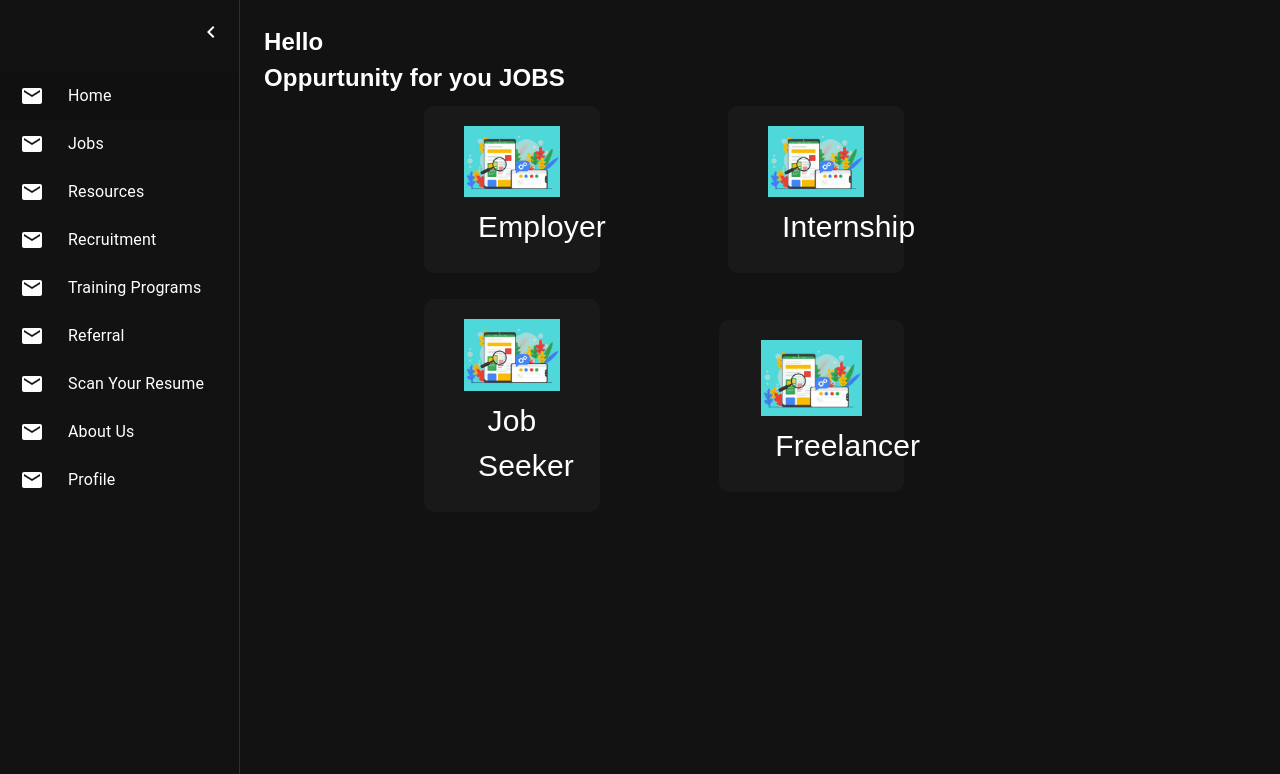
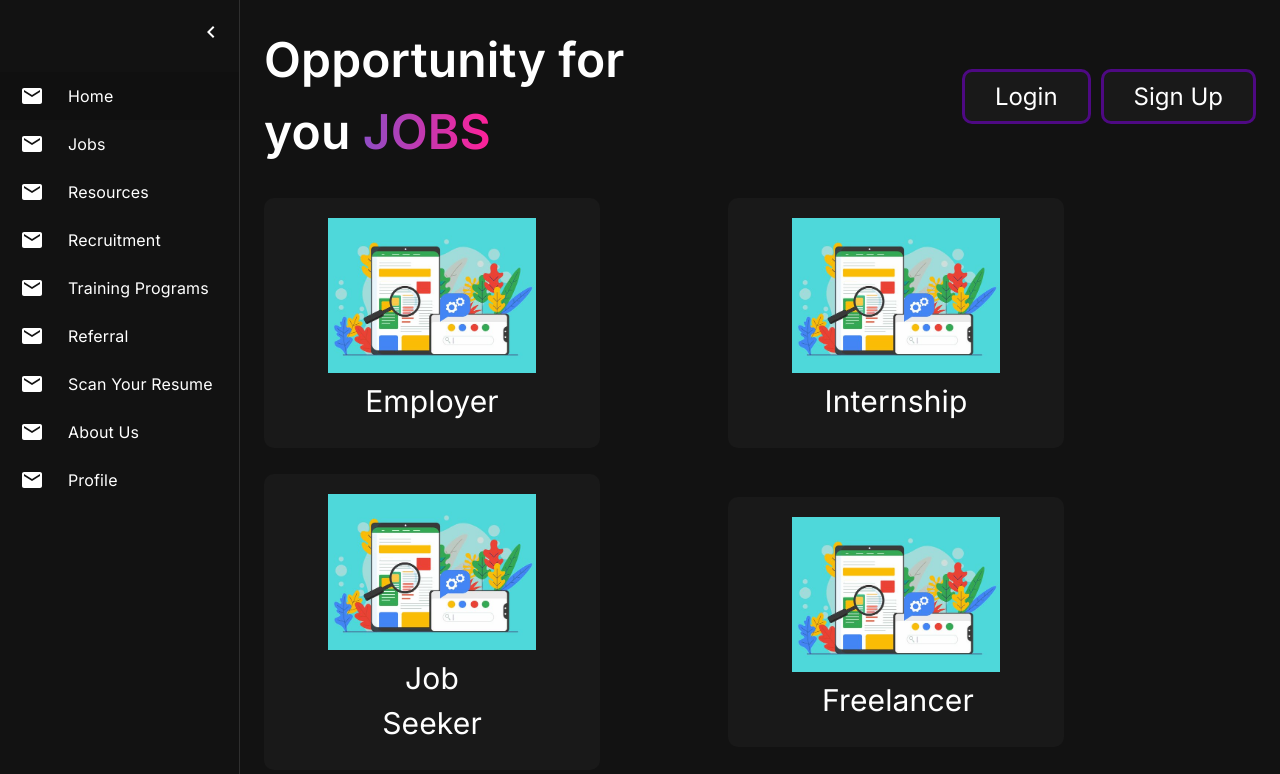
Before and after one commit to AceHunterr/mini-linkedin-ReactProject, a React (Create React App) app: page / in a window 1280 px wide. Shown: the top 774 px of the page. Built offline with nearby package versions, Linux system fonts and the light colour scheme.

Commit message:
Added login and signup buttons and adjusting flexing

```diff
--- a/public/index.css
+++ b/public/index.css
@@ -18,6 +18,7 @@ body {
   --color-black: #000;
   --color-white: #fff;
   --color-secondary-black: #191919;
+  --color-secondary-black-darker: #121212;
   --color-red : #E8505B;
   --color-blue : #4E95FE;
   --color-yellow : #FFD966;
@@ -33,13 +34,73 @@ body {
   margin: 0;
   padding: 0;
   box-sizing: border-box;
-  font-family: sans-serif;
+  font-family: 'Inter', sans-serif !important;
 }
 
 body{
   background-color: var(--color-black);
   color: var(--color-white);
 }
+
+.main-intro-text{
+  font-size: 3rem ;
+  width: 40%;
+  /* margin: auto; */
+}
+
+.gradient-text {
+  background-image: linear-gradient(to right, #8F4DC5, #FE2198);
+  -webkit-background-clip: text;
+  -webkit-text-fill-color: transparent;
+}
+
+.login-btn {
+  -webkit-border-radius: 17;
+  -moz-border-radius: 17;
+  border-radius: 10px;
+  font-family: Arial;
+  color: #ffffff;
+  font-size: 24px;
+  background: var(--color-secondary-black);
+  padding: 10px 30px 10px 30px;
+  border: solid #4e0983 3px;
+  transition: background-color 0.3s ease;
+  background-origin: border-box;
+  text-decoration: none;
+}
+
+.login-btn:hover {
+  background: #8e0279;
+  background-image: -webkit-linear-gradient(top, #8e0279, #380066);
+  background-image: -moz-linear-gradient(top, #8e0279, #380066);
+  background-image: -ms-linear-gradient(top, #8e0279, #380066);
+  background-image: -o-linear-gradient(top, #8e0279, #380066);
+  background-image: linear-gradient(to bottom, #8e0279, #380066);
+  text-decoration: none;
+  cursor: pointer;
+}
+
+/* Adjustment for top container and buttons */
+.header-container {
+  display: flex;
+  justify-content: space-between;
+  align-items: center;
+}
+
+.buttons-container {
+  display: flex;
+}
+
+.login-btn {
+  margin-left: 10px;
+}
+
+.home-cards-container {
+  margin-top: 20px;
+}
+
+
+
 
 .home_cards_container{
   max-width: 1300;
@@ -96,6 +157,11 @@ h1{
   cursor: pointer;
 }
 
+
+
+
+
+/* Media Queries */
 @media(max-width:1000px){
   section{
     padding: 20px 0px;
@@ -112,6 +178,39 @@ h1{
   }
 }
 
+
+
+@media (max-width: 750px) {
+  .header-container {
+    align-items: start;
+    flex-direction: column;
+  }
+  .buttons-container{
+    padding-top: 1rem;
+  }
+}
+/* .cards {
+  display: flex;
+  flex-wrap: wrap;
+}
+
+.card {
+  flex: 0 0 25%;
+  padding: 10px;
+  box-sizing: border-box;
+}
+
+@media (max-width: 750px) {
+  .card {
+    flex: 0 0 50%;
+  }
+} */
+
+
+
+
+
+
 @media(max-width:600px){
 
   .card{
--- a/src/pages/home.jsx
+++ b/src/pages/home.jsx
@@ -24,37 +24,34 @@ const HomePage = () => {
 
 ])
 
+  return (
+    <Box sx={{ display: "flex" }}>
+      <Sidenav />
+      <Box component="main" sx={{ flexGrow: 1, p: 3 }}>
+        <div className="header-container">
+          <h2 className='main-intro-text'>Opportunity for you <span className='gradient-text'>JOBS</span></h2>
+          <div className="buttons-container">
+            <button className="login-btn">Login</button>
+            <button className="login-btn">Sign Up</button>
+          </div>
+        </div>
 
-  return (
-    <Box sx={{display:"flex"}}>
-    <Sidenav />
-    <Box component="main" sx={{ flexGrow: 1, p: 3}}>
-      {/* Add your home page content here */}
-
-      <h2>Hello</h2>
-      <div>
-        <h2>Oppurtunity for you JOBS</h2>
         <section>
-          <div className="home_cards_container">
+          <div className="home-cards-container">
             <div className="cards">
-            {
-                cards.map((card,i)=>(
-                    <div key ={i} className="card">
-                    <img src={card.img_src} alt='Img' />
-                    <h1>{card.title}</h1>
-                    {/* <p>{card.text}</p> */}
+              {cards.map((card, i) => (
+                <div key={i} className="card">
+                  <img src={card.img_src} alt="Img" />
+                  <h1>{card.title}</h1>
                 </div>
-                ))
-              }
-              </div>
+              ))}
             </div>
-          </section>
-      </div>
-
-
-    </Box>
+          </div>
+        </section>
+      </Box>
     </Box>
   );
+
 };
 
 export default HomePage;
```
